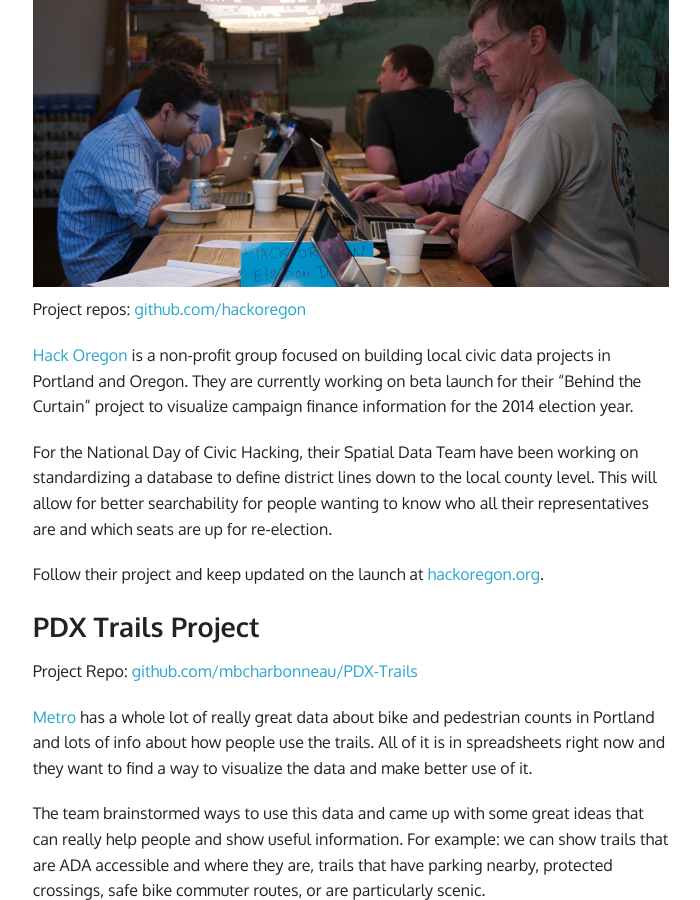
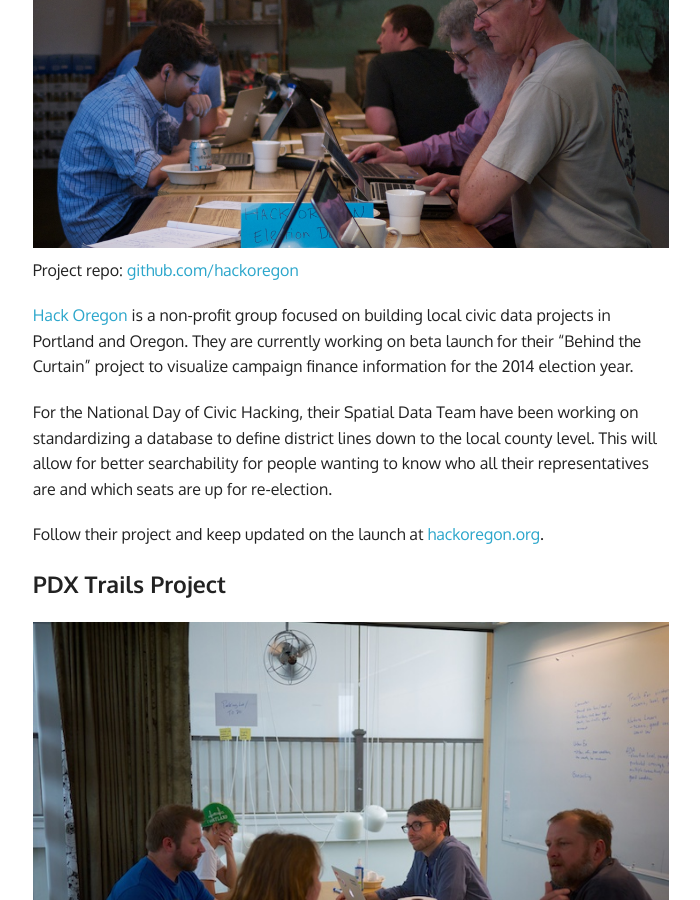
Before and after one commit to code-for-portland-archive/codeforportland.github.io, a Jekyll site: the page built from news/_posts/2014-06-03-ndoch-wrap-up.md, in a window 1280 px wide and 900 px high, scrolled down 2118 px. Shown: the whole window, without its empty margins (289-989 px from the left). Built offline with Jekyll 4.4.1, drawn with Linux system fonts in a browser that asks for light colours; Markdown is read by kramdown in place of the engine named in the settings.

Commit message:
add other photo, various fixes

```diff
--- a/news/_posts/2014-06-03-ndoch-wrap-up.md
+++ b/news/_posts/2014-06-03-ndoch-wrap-up.md
@@ -14,9 +14,9 @@
 
 Finally, we want to invite you to join us for a fun group hike ([Hike for Portland](http://www.meetup.com/Code-for-Portland/events/186748382/)) this Saturday (June 7th) to stretch our legs and test some of the open trail data apps we worked on last weekend. Take a look at [the Code for Portland Meetup group](http://www.meetup.com/Code-for-Portland/) for all the info!
 
-## Project reports
+### Project reports
 
-### Portland City Council Agenda Bot Project
+#### Portland City Council Agenda Bot Project
 
 <img class="img-wrap" src="/assets/img/posts/2014-06-03-ndoch-wrap-up/city-council-agenda-bot.png">
 
@@ -28,11 +28,11 @@
 
 Now, we have a scraper that scrapes council agenda items from the City of Portland Council Agenda Page and from there it creates [a JSON feed](https://github.com/Caged/council-report) that is consumable by anything. For example, there is an [IFTTT](https://ifttt.com/) (If This, Then That) that takes the JSON feed and posts it to [Twitter](https://twitter.com/pdxcouncilagend) and to [Facebook](https://www.facebook.com/groups/733582986692972/), and we also have a bot that posts agenda items to [Reddit](http://www.reddit.com/r/pdxcouncilagenda/) for community discussion.
 
-### Hack Oregon "Behind the Curtain" Campaign Finance Visualization Project
+#### Hack Oregon "Behind the Curtain" Campaign Finance Visualization Project
 
 <img class="img-wrap" src="/assets/img/posts/2014-06-03-ndoch-wrap-up/hack-oregon.jpg">
 
-Project repos: [github.com/hackoregon](https://github.com/hackoregon)
+Project repo: [github.com/hackoregon](https://github.com/hackoregon)
 
 [Hack Oregon](hackoregon.org) is a non-profit group focused on building local civic data projects in Portland and Oregon. They are currently working on beta launch for their "Behind the Curtain" project to visualize campaign finance information for the 2014 election year.
 
@@ -40,7 +40,9 @@
 
 Follow their project and keep updated on the launch at [hackoregon.org](http://hackoregon.org).
 
-### PDX Trails Project
+#### PDX Trails Project
+
+<img class="img-wrap" src="/assets/img/posts/2014-06-03-ndoch-wrap-up/PDX-Trail-app.jpg">
 
 Project Repo: [github.com/mbcharbonneau/PDX-Trails](https://github.com/mbcharbonneau/PDX-Trails)
 
@@ -52,7 +54,7 @@
 
 Right now, we are working on importing [PLATS](http://codeforamerica.org/specifications/trails/) compatible geometric trail data and assigning it the values from the spreadsheets and displaying it on the map in a heat-map style. So the trails that best fit your criteria will really stand out on the map for you. Eventually, you will also be able to tap on a trail and pull up more information about the trail.
 
-### Trail Editor Project
+#### Trail Editor Project
 
 <img class="img-wrap" src="/assets/img/posts/2014-06-03-ndoch-wrap-up/trail-editor.jpg">
 
@@ -62,7 +64,7 @@
 
 Trail Editor enables users to document trailheads in the field by taking a photo of a spot, and e-mailing it to a special agency e-mail address. Once sent, the Trail Editor app reads the photo file for latitude, longitude and elevation, then replies back to the e-mail with a link to view the documented trailhead. The user--whether it be a volunteer, staff person or visitor--can then describe the amenities available at that spot in more detail---such as whether bike parking, or bathrooms, or drinking water are available on site. Ultimately, park agencies will be able to download all this data in the [OpenTrails format](http://codeforamerica.org/specifications/trails/), creating a trailhead dataset they can use with their existing trail right-of-way data.
 
-### Wasteshed Visualization Project with Community Environmental Services
+#### Wasteshed Visualization Project with Community Environmental Services
 
 <img class="img-wrap" src="/assets/img/posts/2014-06-03-ndoch-wrap-up/community-environmental-services.jpg">
 
@@ -83,7 +85,7 @@
 
 The next step is to build a front end for data visualization and put it on a map using Lloyd Ecodistrict GIS data we got from our Metro representative. Our group also had a great time working together, everyone came with a different language background and we got to learn together and work together and figure out how to do ruby and frontend all together. There was a lot of great teamwork with everyone teaching each other.
 
-## Never stop hacking
+### Never stop hacking
 
 See you all next time! We'll keep having hack nights monthly, so if you can't make it on the 17th, don't worry, you can catch up in July.
 
```
Also changed, not shown: assets/img/posts/2014-06-03-ndoch-wrap-up/PDX-Trail-app.jpg (added).
